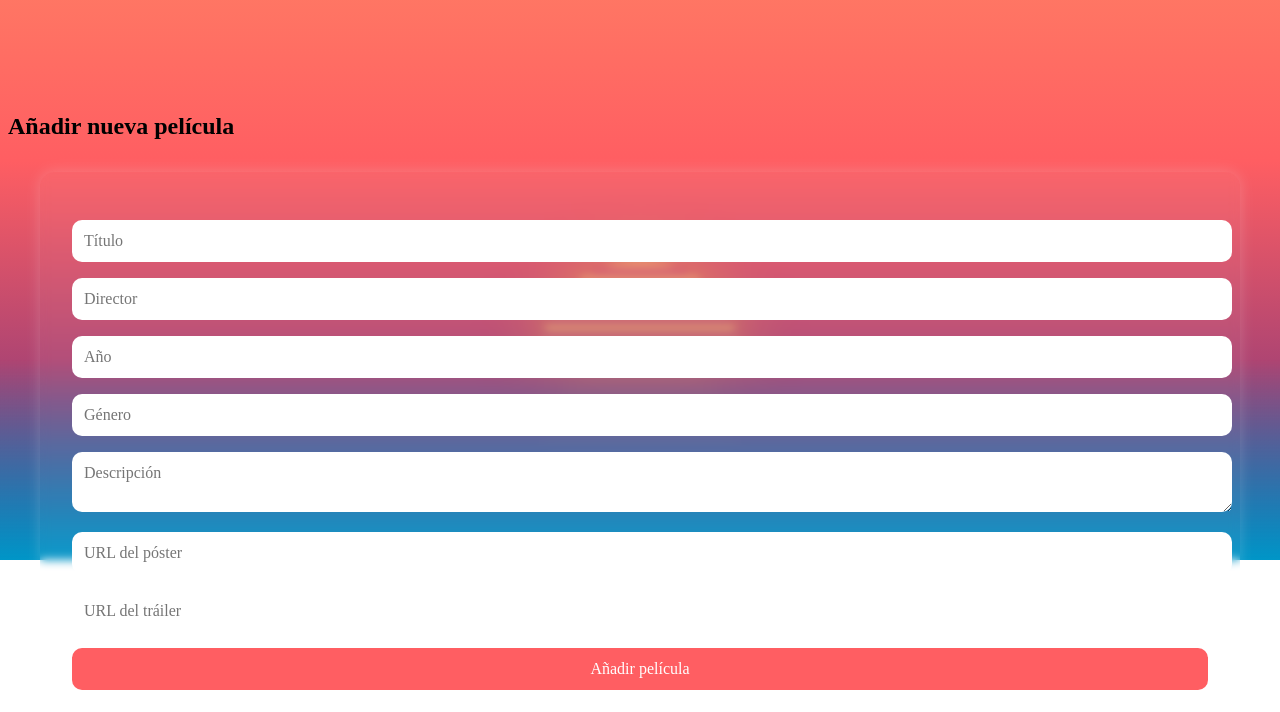
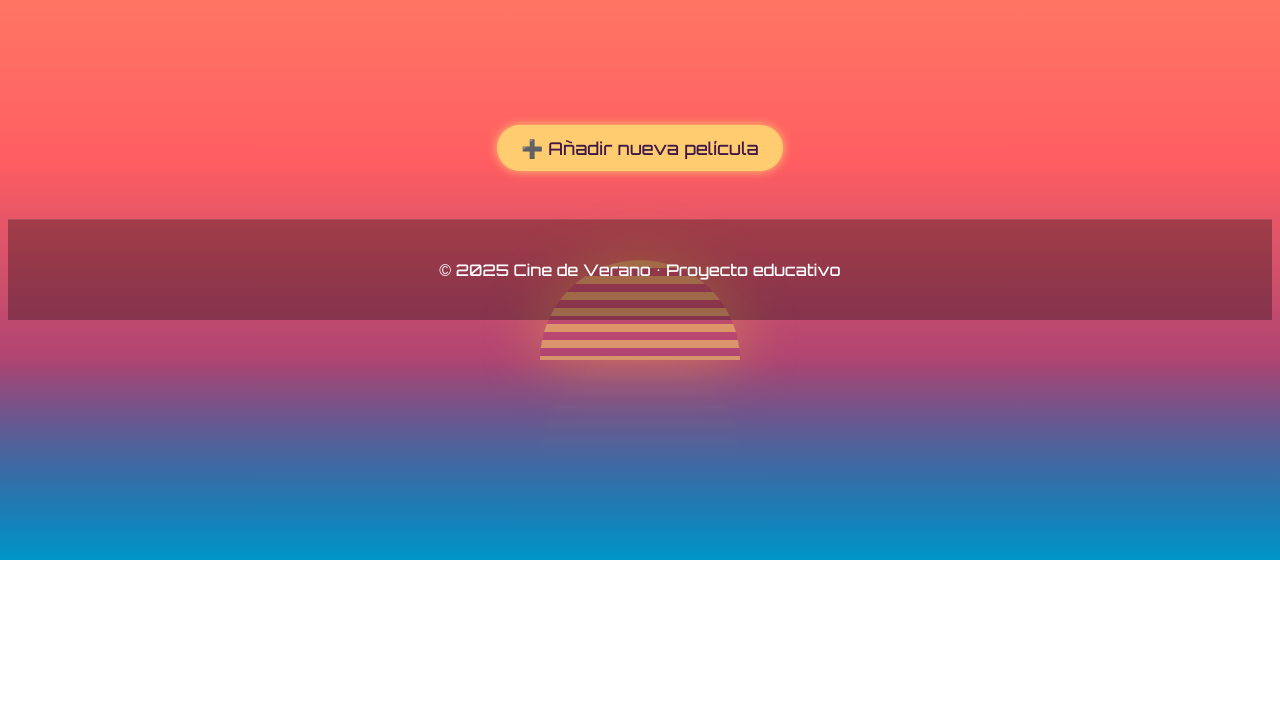
Before and after one commit to EstherTapias/cine-de-verano, a website: page src/index.html in a window 1280 px wide. Shown: the part 240-952 px from the top of the page. After the commit the page ends 800 px from the top, so only its background shows below. Drawn offline with Linux system fonts and the light colour scheme.

Commit message:
git change structure forms on index & style (#7)

```diff
--- a/src/index.html
+++ b/src/index.html
@@ -40,17 +40,18 @@
         </section>
       </main>
 
-      <section id="add-movie">
-        <h2>Añadir nueva película</h2>
-        <form id="movie-form">
-          <input type="text" name="title" placeholder="Título" required />
-          <input type="text" name="director" placeholder="Director" required />
-          <input type="number" name="release_year" placeholder="Año" required />
-          <input type="text" name="genre" placeholder="Género" required />
-          <textarea name="movie_description" placeholder="Descripción" required></textarea>
-          <input type="url" name="poster_url" placeholder="URL del póster" />
-          <input type="url" name="trailer_url" placeholder="URL del tráiler" />
-          <button type="submit">Añadir película</button>
+      <section id="movie-form-container">
+        <button id="toggle-form">➕ Añadir nueva película</button>
+
+        <form id="movie-form" class="hidden">
+          <input type="text" name="title" placeholder="Título de la película" required />
+          <input type="text" name="director" placeholder="Director" />
+          <input type="number" name="release_year" placeholder="Año de estreno" />
+          <input type="text" name="genre" placeholder="Género" />
+          <textarea name="movie_description" placeholder="Descripción"></textarea>
+          <input type="text" name="poster_url" placeholder="URL del póster" />
+          <input type="text" name="trailer_url" placeholder="URL del tráiler" />
+          <button type="submit">🎬 Guardar película</button>
         </form>
       </section>
 
--- a/src/style.css
+++ b/src/style.css
@@ -58,40 +58,56 @@
 
   /*forms*/
 
+  #movie-form-container {
+    text-align: center;
+    margin: 2rem auto;
+    max-width: 600px;
+  }
+
+  #toggle-form {
+    background-color: #ffcc70;
+    color: #401a49;
+    border: none;
+    padding: 0.75rem 1.5rem;
+    font-size: 1.1rem;
+    border-radius: 30px;
+    cursor: pointer;
+    font-family: 'Orbitron', sans-serif;
+    box-shadow: 0 0 10px #ffcc70;
+    transition: background 0.3s;
+  }
+
+  #toggle-form:hover {
+    background-color: #ffc048;
+  }
+
   #movie-form {
+    margin-top: 1rem;
     background: rgba(255, 255, 255, 0.05);
     backdrop-filter: blur(5px);
+    padding: 2rem;
     border-radius: 15px;
-    padding: 2rem;
-    margin: 2rem;
-    color: #fff;
-    box-shadow: 0 0 15px rgba(255, 255, 255, 0.2);
+    box-shadow: 0 0 15px rgba(255, 255, 255, 0.1);
+    display: none;
+    text-align: left;
   }
 
-  #movie-form input,
-  #movie-form textarea,
-  #movie-form select,
-  #movie-form button {
-    width: 100%;
-    margin-top: 1rem;
-    padding: 0.75rem;
-    border: none;
-    border-radius: 10px;
-    font-family: inherit;
-    font-size: 1rem;
+  #movie-form.show {
+    display: block;
+    animation: fadeIn 0.5s ease-in-out;
   }
 
-  #movie-form button {
-    background-color: #ff5e62;
-    color: white;
-    cursor: pointer;
-    transition: all 0.3s ease;
+  @keyframes fadeIn {
+    from {
+      opacity: 0;
+      transform: scaleY(0.95);
+    }
+    to {
+      opacity: 1;
+      transform: scaleY(1);
+    }
   }
 
-  #movie-form button:hover {
-    background-color: #ff9966;
-    box-shadow: 0 0 10px #ff9966;
-  }
 
 
 
```
